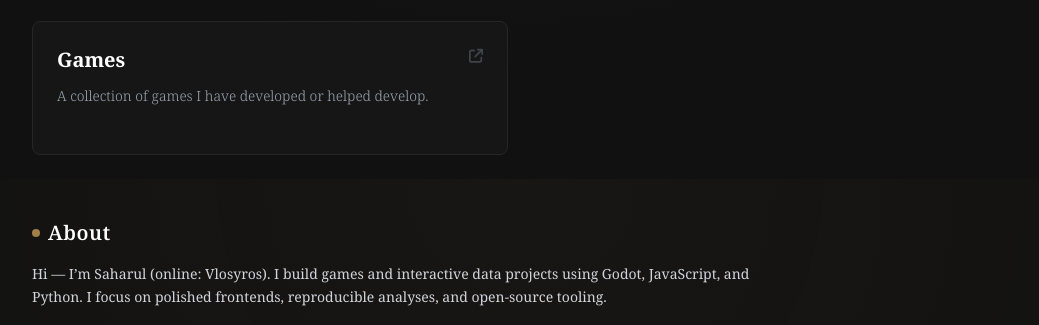
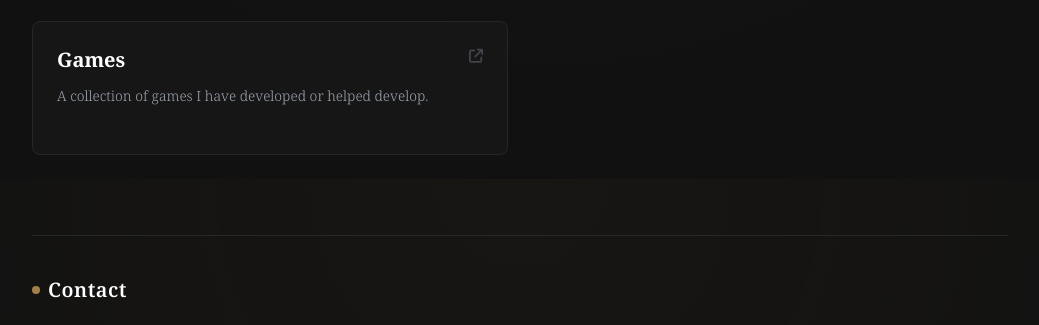
Before and after one commit to VlosyrosDev/vlosyrosdev.github.io, a plain HTML site: page index.html in a window 1280 px wide. Shown: the part 621-946 px from the top of the page, without its empty margins (120-1159 px from the left). Drawn offline with nearby package versions, Linux system fonts and the light colour scheme.

Commit message:
Update index.html

```diff
--- a/index.html
+++ b/index.html
@@ -484,17 +484,6 @@
                 </article>
             </div>
         </main>
-
-        <!-- About Section -->
-        <section class="mt-12 sm:mt-16">
-            <h2 class="text-lg sm:text-xl font-semibold text-white tracking-wide flex items-center gap-2 mb-4">
-                <span class="w-2 h-2 rounded-full bg-gold inline-block" aria-hidden="true"></span>
-                About
-            </h2>
-            <p class="text-sm text-gray-300 max-w-3xl leading-relaxed">
-                Hi — I’m Saharul (online: Vlosyros). I build games and interactive data projects using Godot, JavaScript, and Python. I focus on polished frontends, reproducible analyses, and open-source tooling.
-            </p>
-        </section>
 
         <!-- Contact Section -->
         <section class="mt-16 sm:mt-20 border-t border-darkborder pt-10">
```
